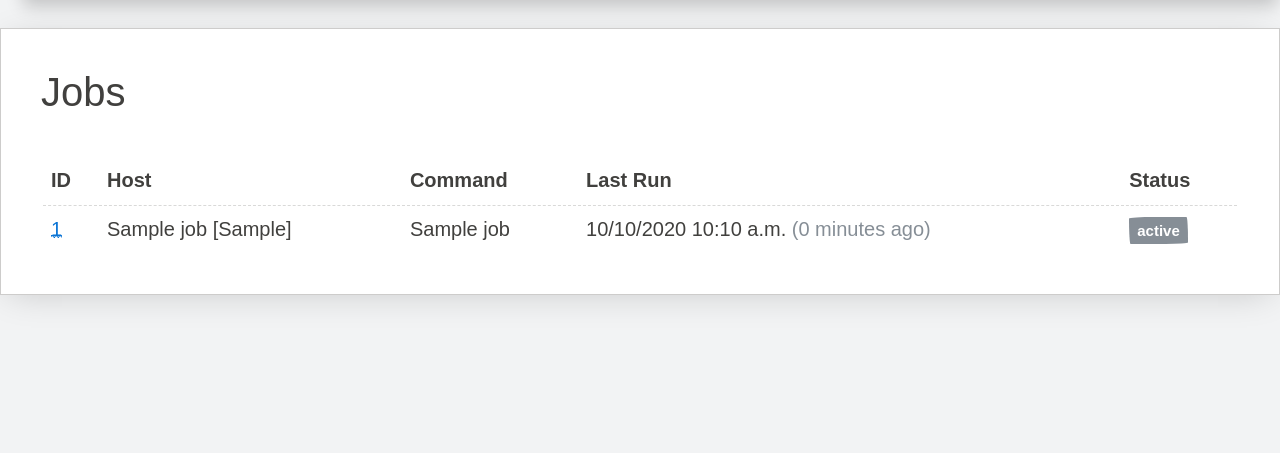
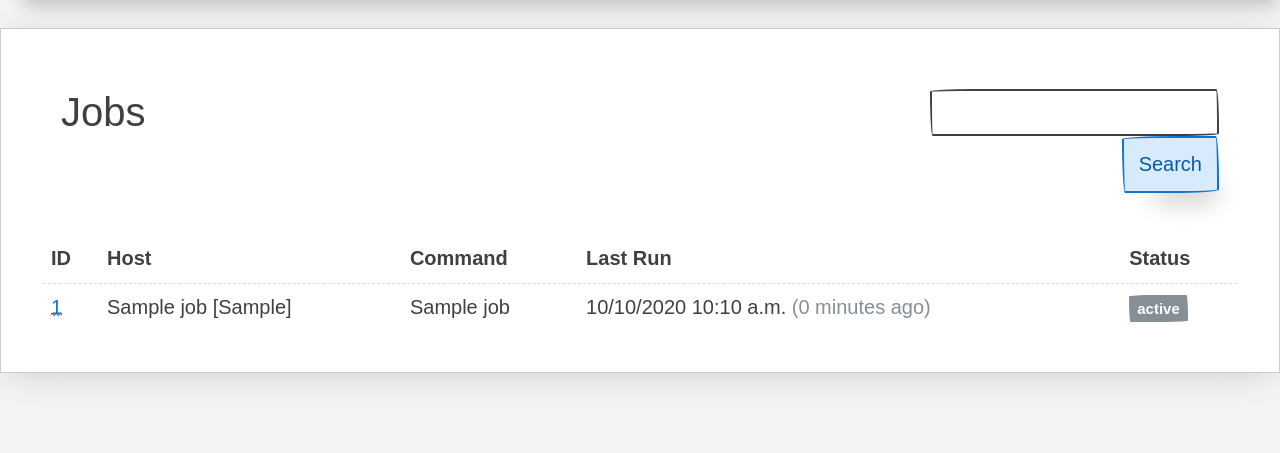
Before and after one commit to Infinidat/cronorc, a Django app: template src/cronorc_server/main/templates/home.html in a window 1280 px wide. Shown: the part 52-505 px from the top of the page. Run offline with Django 3.2, Linux system fonts and the light colour scheme; the template is opened without the code that fills it: most values are stand-ins (such as "Sample title", 1, 10 or a date in 2020); some libraries are stand-ins or nearby versions; some web fonts are replaced.

Commit message:
Added search field in jobs list

```diff
--- a/src/cronorc_server/base_settings.py
+++ b/src/cronorc_server/base_settings.py
@@ -173,7 +173,7 @@ STATICFILES_DIRS = [
 
 
 LOGIN_URL = '/login/'
-LOGOUT_REDIRECT_URL = '/'
+LOGIN_REDIRECT_URL = LOGOUT_REDIRECT_URL = '/'
 
 # Old records deletion criteria
 MAX_DAYS_TO_KEEP = 365
--- a/src/cronorc_server/main/templates/home.html
+++ b/src/cronorc_server/main/templates/home.html
@@ -4,6 +4,12 @@
 
 {% block extra_head %}
     <style>
+        #search {
+             text-align: right;
+        }
+        #search input {
+            display: inline;
+        }
         tbody tr {
             cursor: pointer;
         }
@@ -12,7 +18,19 @@
 
 {% block content %}
 
-    <h3>Jobs</h3>
+    <div class="row flex-right">
+        <div class="sm-8 col">
+            <h3>Jobs</h3>
+        </div>
+        <div id="search" class="sm-4 col">
+            <form method="get" action=".">
+                <input name="q" value="{{ q }}">
+                <button type="submit" class="btn-secondary">Search</button>
+            </form>
+        </div>
+    </div>
+
+
 
     <table class="table-hover">
         <thead>
--- a/src/cronorc_server/main/views.py
+++ b/src/cronorc_server/main/views.py
@@ -5,6 +5,7 @@ from django.views.decorators.csrf import csrf_exempt
 from django.contrib.auth.decorators import login_required
 from django.utils import timezone
 from django import forms
+from django.db.models import Q
 
 import json
 
@@ -40,6 +41,9 @@ def notify_view(request):
 def home_view(request):
     executions = Execution.objects.order_by('-id')
     jobs = Job.objects.order_by('-last_execution')
+    q = request.GET.get('q', '')
+    if q:
+        jobs = jobs.filter(Q(hostname__icontains=q) | Q(ip__icontains=q) | Q(command__icontains=q) | Q(display_name__icontains=q))
     return render(request, 'home.html', locals())
 
 
```
